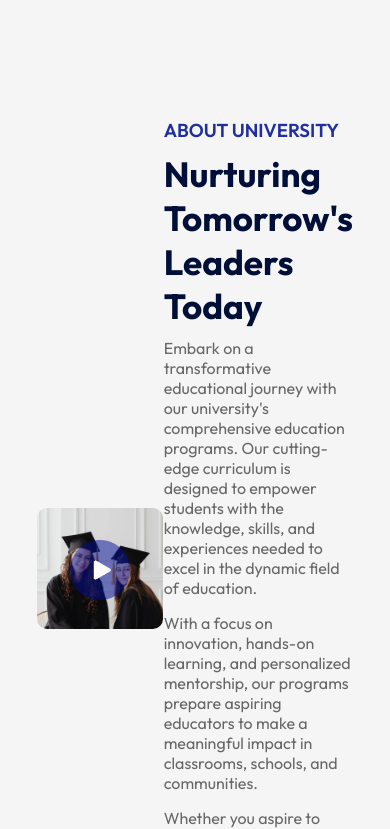
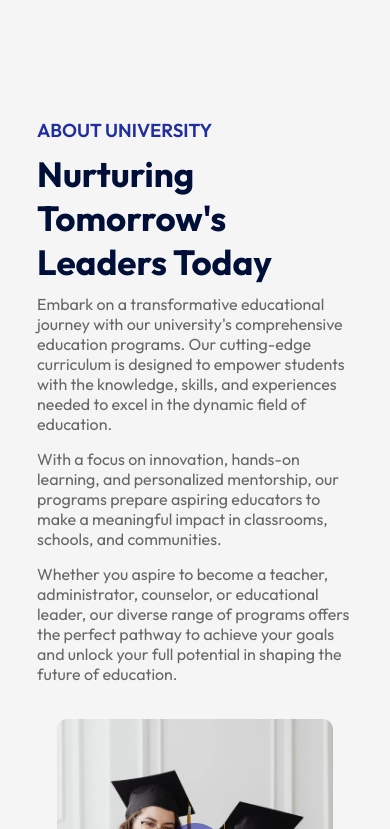
Before and after one commit to harshitverma2103/edusity, a React (Vite) app: page / in a window 390 px wide. Shown: the part 1995-2824 px from the top of the page. Built offline with nearby package versions, Linux system fonts and the light colour scheme.

Commit message:
responsive - About section

```diff
--- a/src/Components/About/About.css
+++ b/src/Components/About/About.css
@@ -45,3 +45,18 @@
   color: #676767;
   margin-bottom: 15px;
 }
+
+
+@media (max-width: 800px) {
+  .about{
+    flex-direction: column;
+  }
+  .about-left{
+    flex-basis: 100%;
+    margin: 20px;
+    order: 2;
+  }
+  .about-right{
+    flex-basis: 100%;
+  }
+}
```
